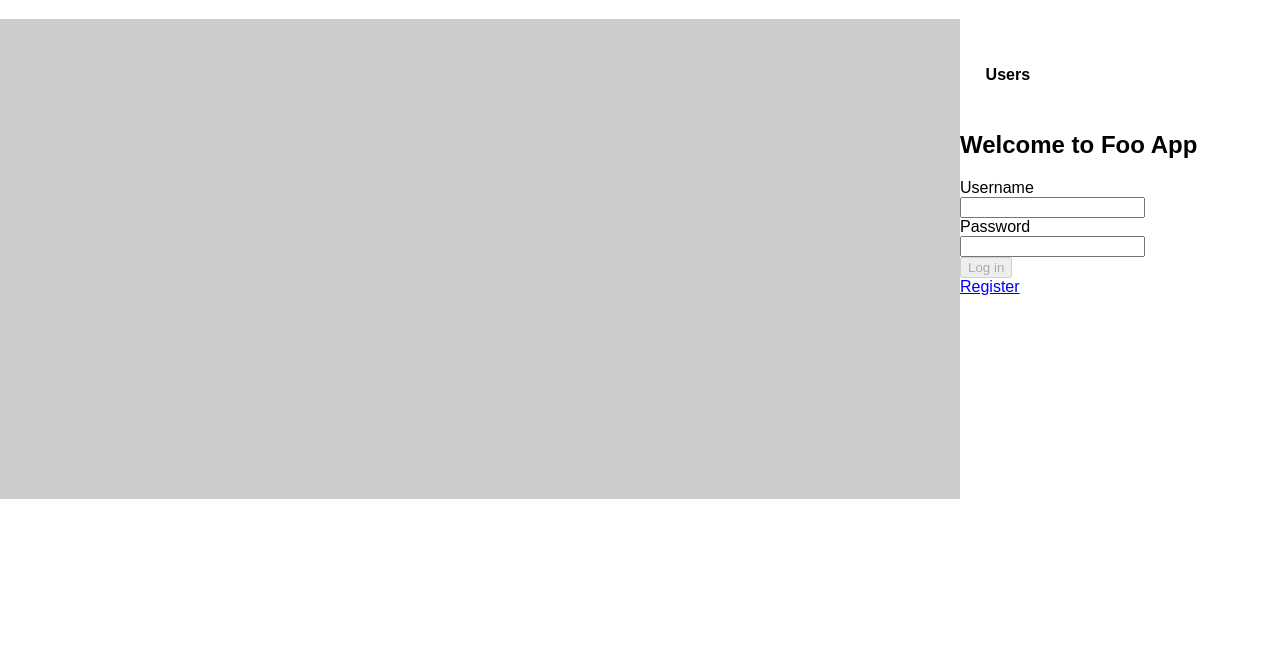
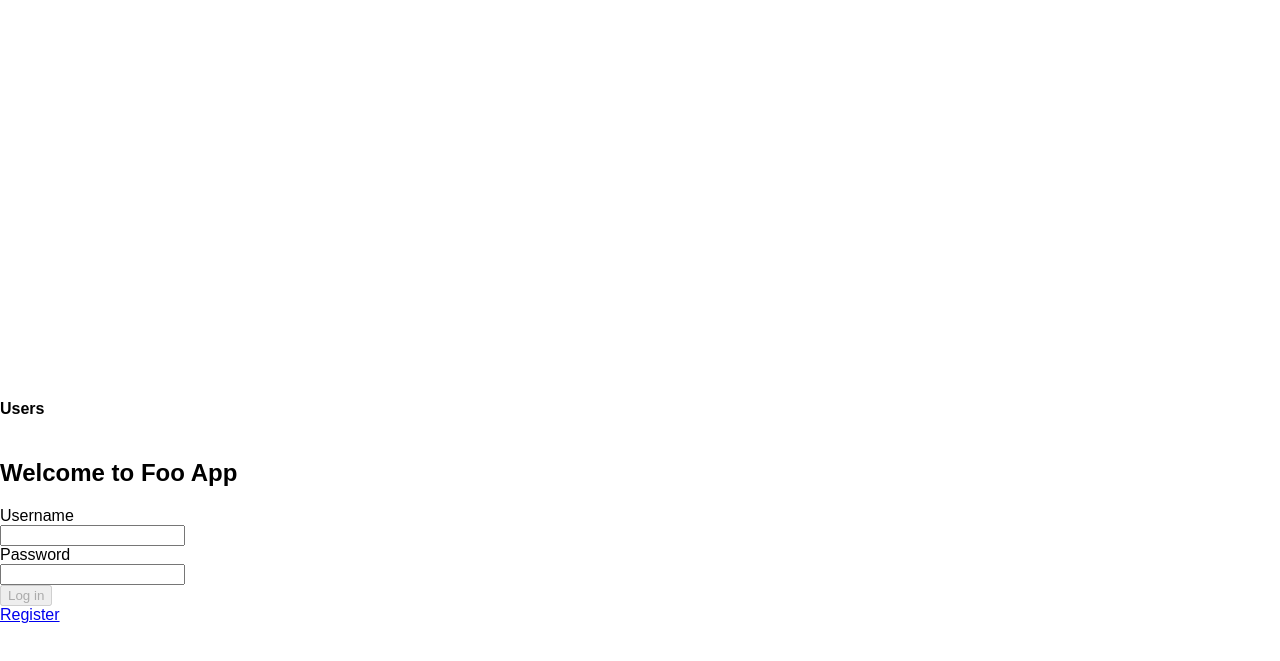
Before and after one commit to RowdyRuffBoysINC/RRB-client, a React app: page / in a window 1280 px wide. Shown: the part 61-722 px from the top of the page. Built offline with nearby package versions, Linux system fonts and the light colour scheme; no server answers.

Commit message:
Update styles

```diff
--- a/src/components/webCam.css
+++ b/src/components/webCam.css
@@ -1,33 +1,54 @@
 html,
-body {
+body, video {
   padding: 0px;
   margin: 0px;
 }
-video {
-  background: #ccc;
+
+.webCam-container {
+  display: flex;
+  flex-direction: column;
 }
-.container {
+
+
+.video-box{
+  max-width: 720px;
+  display: flex;
+  flex-direction: column;
+  align-items: center;
+
+}
+
+.video-large {
+  top: 0px;
   width: 100%;
+  min-width:320px;
+  max-width: 720px;
+  max-height: 480px;
+  position: relative;
+
 }
-.video-large {
-  width: 75%;
-  float: left;
+
+.video-small {
+left: 30%;
+bottom: 150px;
+width: 25%;
+min-width: 128px;
+max-width: 240px;
+max-height: 180px;
+position: relative;
+z-index: 10;
+/* align-self: center; */
 }
 .users-container {
-  width: 21%;
-  float: left;
-  padding: 2%;
-  position: relative;
+
 }
-.video-small {
-  margin-top: 20px;
-  width: 100%;
-}
+
 #users div {
   color: red;
   text-decoration: underline;
   cursor: pointer;
 }
+
 #users .active {
   color: #000;
   cursor: default;
--- a/src/components/webCam.js
+++ b/src/components/webCam.js
@@ -68,14 +68,16 @@ export class WebCam extends React.Component {
       const vid = document.createElement('video');
       vid.setAttribute('class', 'video-small');
       vid.setAttribute('autoplay', 'autoplay');
-      vid.setAttribute('id', 'video-small');
-      document.getElementById('users-container').appendChild(vid);
+      vid.setAttribute('id', 'webCam-remoteVideo');
+      document.getElementById('video-box').appendChild(vid);
       vid.src = window.URL.createObjectURL(obj.stream);
     }
 
     navigator.getUserMedia({video: true}, (stream) => {
+      const videoBox = document.getElementById('video-box');
       const video = document.querySelector('video');
       video.src = window.URL.createObjectURL(stream);
+      videoBox.appendChild(video);
       pc.addStream(stream);
     }, error);
 
@@ -125,7 +127,7 @@ export class WebCam extends React.Component {
         id = data.users[i];
 
         el.setAttribute('id', id);
-        el.innerHTML = id;
+        el.innerHTML = id; // This would come from logged in user name.
         el.addEventListener('click', ()=>{
           createOffer(id);
         });
@@ -142,8 +144,10 @@ export class WebCam extends React.Component {
 
   render() {
     return (
-      <div className="container">
-      <video className="video-large" autoPlay></video>
+      <div className="webCam-container">
+      <div className="video-box" id="video-box">
+      <video className="video-large" id="webCam-localVideo" autoPlay></video>
+      </div>
       <div className="users-container" id="users-container">
       <h4>Users</h4>
       <div id="users"></div>
```
